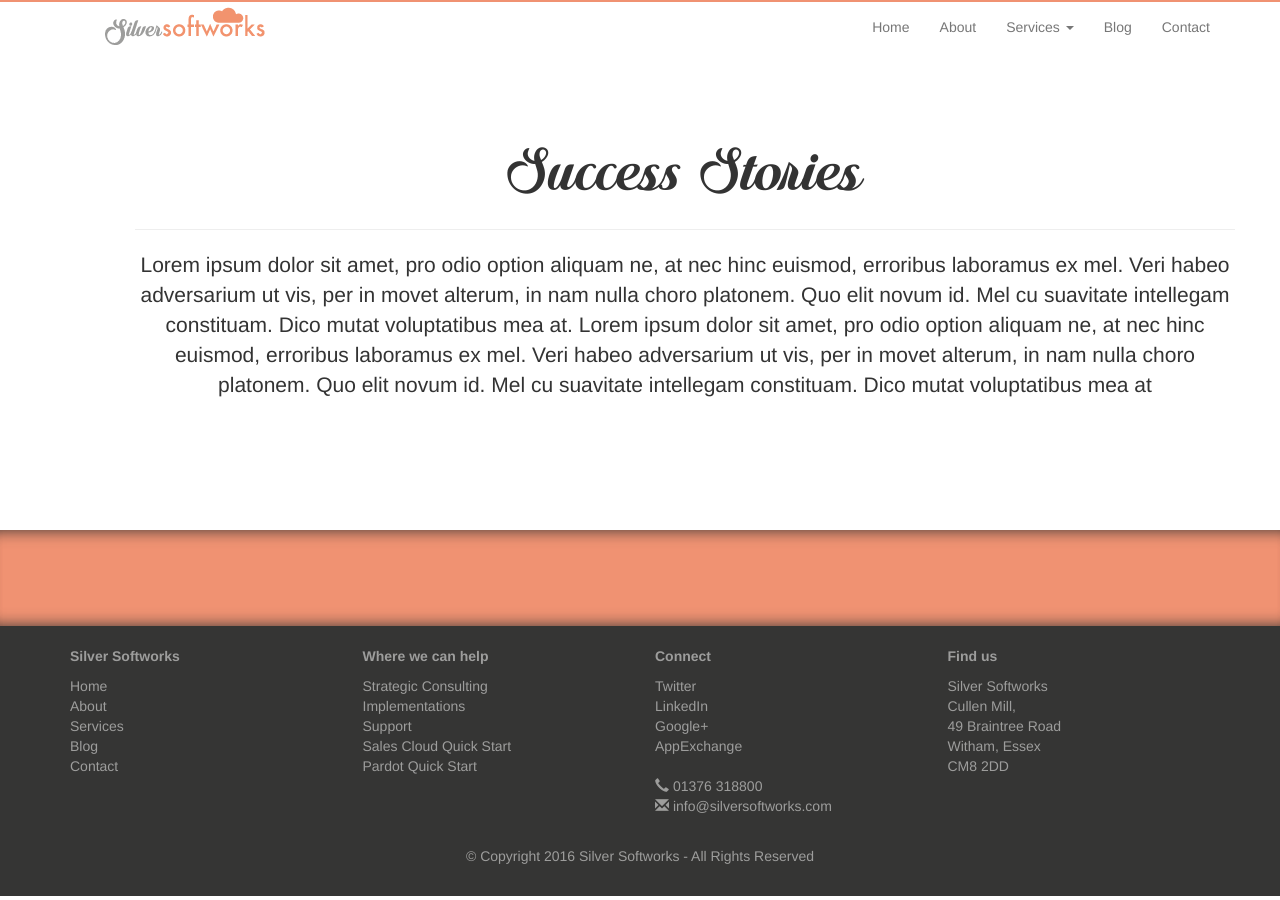
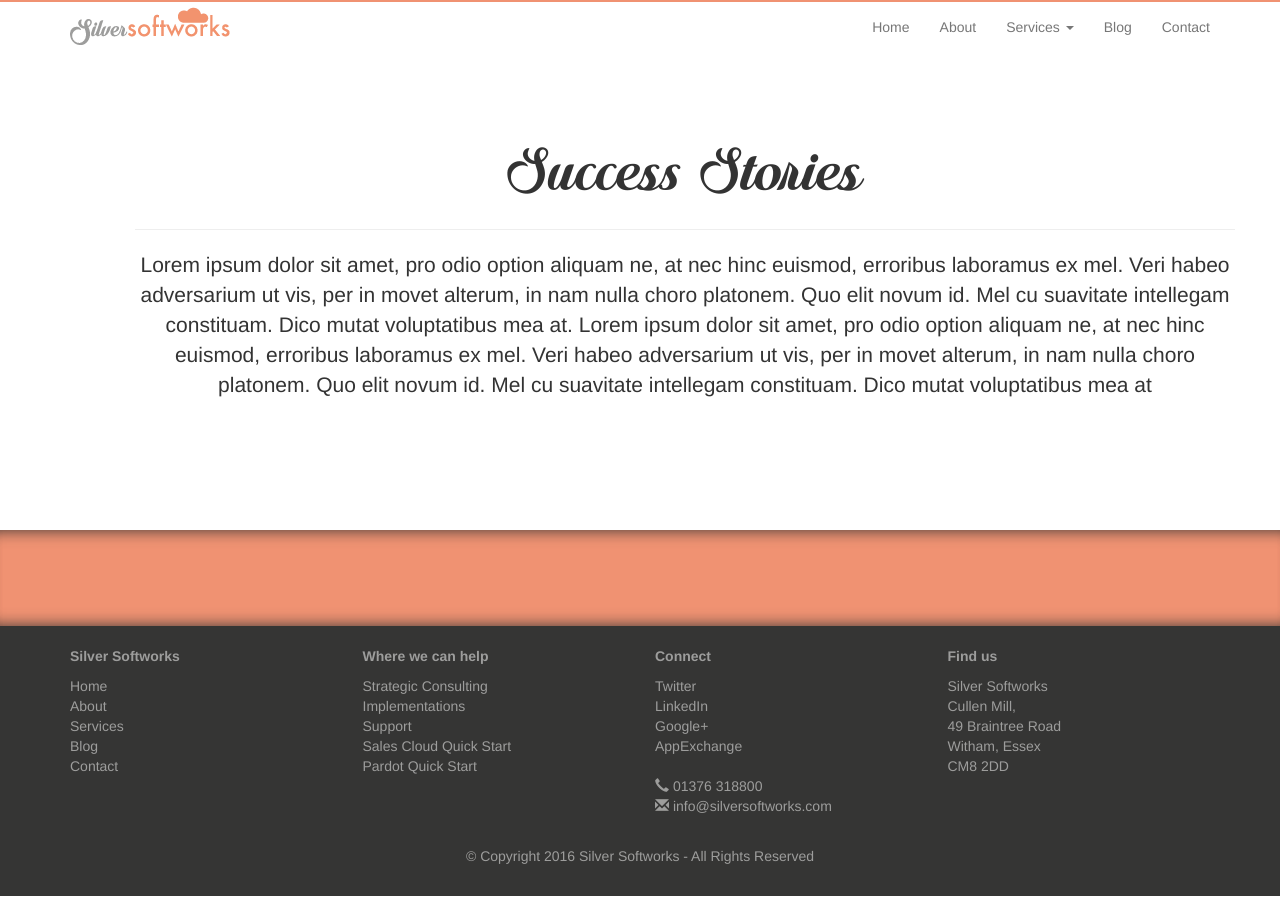
Before and after one commit to ThomasDavidPacker/Silver-Softworks, a Jekyll site: the page built from success-stories.html, in a window 1280 px wide. Built offline with Jekyll 4.4.1, drawn with Linux system fonts in a browser that asks for light colours.

Commit message:
Updates
Updates

```diff
--- a/css/style.css
+++ b/css/style.css
@@ -465,7 +465,7 @@ p
 }
 .navbar a.navbar-brand
 {
-	padding: 5px 15px 8px 50px;
+	padding: 5px 15px 8px;
 }
 
 img
```
